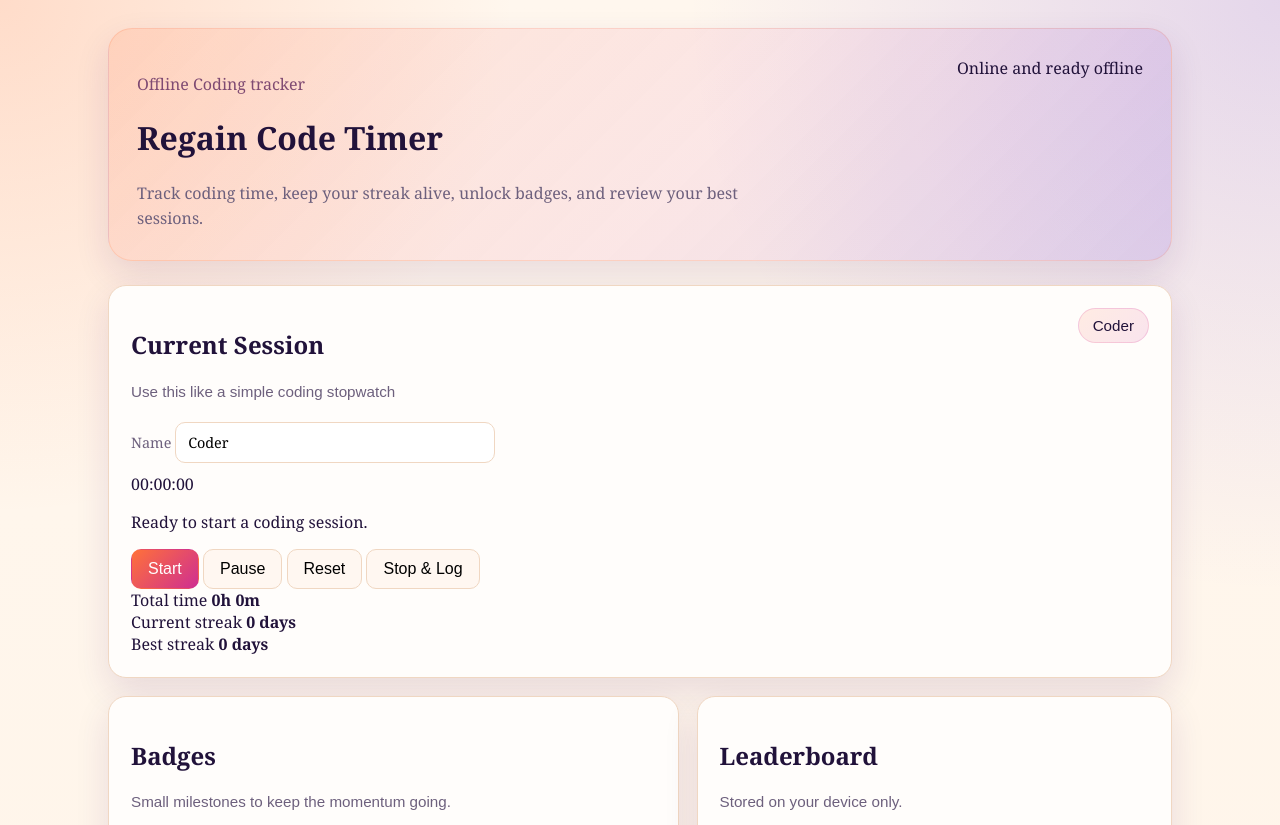
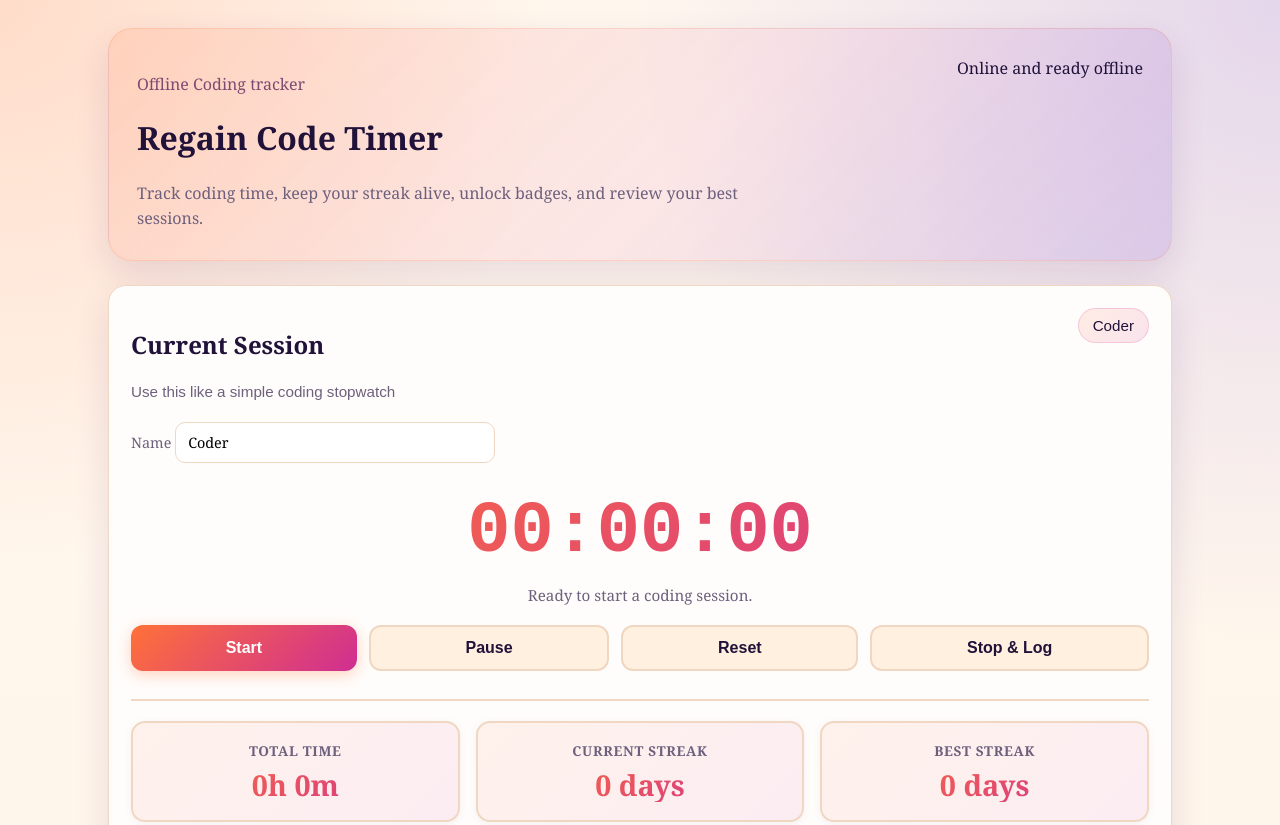
Before and after one commit to jainilpawar2-design/Regain-Code, a plain HTML site: page index.html in a window 1280 px wide. Shown: the top 825 px of the page. Drawn offline with Linux system fonts and the light colour scheme.

Commit message:
Enhanced UI for stats boxes: improved styling for Total time, Current streak, and Best streak

```diff
--- a/style.css
+++ b/style.css
@@ -324,6 +324,124 @@ main.wrap.layout {
     background: linear-gradient(135deg, #ef6430, #b72c82);
 }
 
+.btn-muted {
+    background: #f0d7c2;
+    border-color: #e0c7b2;
+    color: var(--text);
+}
+
+.btn-muted:hover {
+    background: #e0c7b2;
+}
+
+.timer-display {
+    font-size: 4.5rem;
+    font-weight: 800;
+    margin: 24px 0 12px;
+    text-align: center;
+    background: linear-gradient(135deg, var(--accent), var(--accent-strong));
+    -webkit-background-clip: text;
+    -webkit-text-fill-color: transparent;
+    background-clip: text;
+    font-family: 'Courier New', monospace;
+}
+
+.timer-sub {
+    text-align: center;
+    color: var(--muted);
+    margin: 8px 0 20px;
+    font-size: 0.95rem;
+}
+
+.button-row {
+    display: flex;
+    gap: 12px;
+    justify-content: center;
+    flex-wrap: wrap;
+    margin: 20px 0;
+}
+
+.button-row .btn {
+    flex: 1 1 auto;
+    min-width: 80px;
+    padding: 12px 18px;
+    font-weight: 600;
+    border: none;
+    border-radius: 12px;
+    cursor: pointer;
+    transition: all 0.2s ease;
+}
+
+.button-row .btn-primary {
+    background: linear-gradient(135deg, #ff7139, #cf2e92);
+    color: white;
+    font-weight: 700;
+    box-shadow: 0 4px 15px rgba(255, 113, 57, 0.3);
+}
+
+.button-row .btn-primary:hover {
+    transform: translateY(-2px);
+    box-shadow: 0 6px 20px rgba(255, 113, 57, 0.4);
+}
+
+.button-row .btn:not(.btn-primary) {
+    background: #fff0df;
+    border: 2px solid #f0d7c2;
+    color: var(--text);
+}
+
+.button-row .btn:not(.btn-primary):hover {
+    background: #ffe8cc;
+    border-color: #e0c7b2;
+}
+
+/* Stats Grid Styles */
+.stats-grid {
+    display: grid;
+    grid-template-columns: repeat(auto-fit, minmax(150px, 1fr));
+    gap: 16px;
+    margin-top: 28px;
+    padding-top: 20px;
+    border-top: 2px solid var(--border);
+}
+
+.stat-box {
+    padding: 18px 16px;
+    background: linear-gradient(135deg, rgba(255, 113, 57, 0.08), rgba(207, 46, 146, 0.08));
+    border: 2px solid var(--border);
+    border-radius: 14px;
+    text-align: center;
+    transition: all 0.3s ease;
+    box-shadow: 0 2px 8px rgba(77, 27, 108, 0.06);
+}
+
+.stat-box:hover {
+    transform: translateY(-4px);
+    box-shadow: 0 6px 16px rgba(77, 27, 108, 0.12);
+    border-color: var(--accent);
+}
+
+.stat-label {
+    display: block;
+    font-size: 0.85rem;
+    font-weight: 600;
+    color: var(--muted);
+    text-transform: uppercase;
+    letter-spacing: 0.05em;
+    margin-bottom: 8px;
+}
+
+.stat-value {
+    display: block;
+    font-size: 1.8rem;
+    font-weight: 800;
+    background: linear-gradient(135deg, var(--accent), var(--accent-strong));
+    -webkit-background-clip: text;
+    -webkit-text-fill-color: transparent;
+    background-clip: text;
+    line-height: 1.2;
+}
+
 .badge-grid {
     display: grid;
     grid-template-columns: repeat(auto-fit, minmax(160px, 1fr));
@@ -382,9 +500,23 @@ main.wrap.layout {
     font-family: Arial, Helvetica, sans-serif;
 }
 
+.history-list {
+    display: grid;
+    gap: 10px;
+}
+
 .history-item .history-meta {
     color: var(--muted);
     font-size: 0.92rem;
+}
+
+.footer {
+    text-align: center;
+    margin-top: 40px;
+    padding-top: 20px;
+    border-top: 1px solid var(--border);
+    color: var(--muted);
+    font-size: 0.9rem;
 }
 
 @media (max-width: 820px) {
@@ -404,6 +536,18 @@ main.wrap.layout {
     .profile-chip {
         white-space: normal;
     }
+
+    .stats-grid {
+        grid-template-columns: 1fr;
+    }
+
+    .timer-display {
+        font-size: 3.5rem;
+    }
+
+    .button-row {
+        grid-template-columns: 1fr 1fr;
+    }
 }
 
 @media (prefers-reduced-motion: reduce) {
@@ -414,4 +558,12 @@ main.wrap.layout {
     .btn:hover {
         transform: none;
     }
+
+    .stat-box {
+        transition: none;
+    }
+
+    .stat-box:hover {
+        transform: none;
+    }
 }
```
